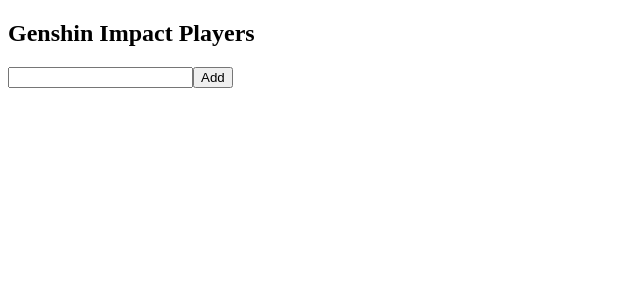
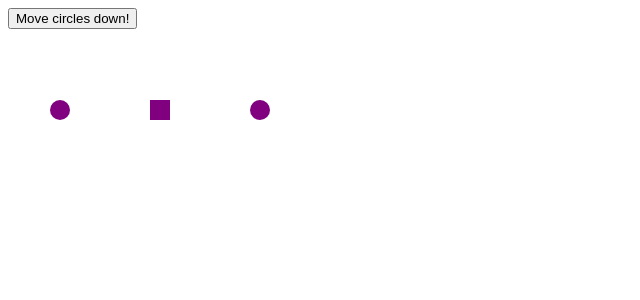
Before and after one commit to sarthak-negi22/100daysReact, a React (Create React App) app: page / in a window 1280 px wide. Shown: the top 300 px of the page, without its empty margins (0-640 px from the left). Built offline with nearby package versions, Linux system fonts and the light colour scheme.

Commit message:
Update in array state 50% done

```diff
--- a/src/UpdateArrayInState.js
+++ b/src/UpdateArrayInState.js
@@ -1,4 +1,89 @@
 import { useState } from "react";
+
+
+let initialShapes = [
+    { id : 0, type : 'circle', x : 50, y : 100 },
+    { id : 1, type : 'square', x : 150, y : 100 },
+    { id : 2, type : 'circle', x : 250, y : 100 },
+]
+
+// transforming an array
+function TransformArray() {
+
+     const [shapes, setShapes] = useState(initialShapes);
+
+     function handleClick() {
+        const changeShapes = shapes.map(shape => {
+            if (shape.type === 'square') {
+            return shape;
+            }
+            else {
+                return {
+                    ...shape,
+                    y : shape.y + 50,
+                };
+            }
+        })
+        setShapes(changeShapes);
+     }
+
+    return (
+        <>
+           <button onClick={handleClick}>
+        Move circles down!
+      </button>
+      {shapes.map(shape => (
+        <div
+          key={shape.id}
+          style={{
+          background: 'purple',
+          position: 'absolute',
+          left: shape.x,
+          top: shape.y,
+          borderRadius:
+            shape.type === 'circle'
+              ? '50%' : '',
+          width: 20,
+          height: 20,
+        }} />
+      ))}
+        </>
+    );
+}
+
+
+let genshinPlayers = [
+    { id : 0, name: 'Yoimiya' },
+    { id : 1, name: 'Nilou' },
+    { id : 2, name: 'Yae' },
+]
+
+// removing from an array
+function RemoveFromArray() {
+    const [players, setPlayers] = useState(genshinPlayers);
+
+    return (
+        <>
+            <h2>Genshin Impact Chars</h2>
+            <ul>
+                { players.map(player => (
+                    <li key = { player.id }>
+                        { player.name } {' '}
+                        <button onClick= { () => {
+                            setPlayers(
+                                players.filter(p =>
+                                    p.id != player.id)
+                            )
+                        } } >
+                            Delete
+                        </button>
+                    </li>
+                )) }
+            </ul>
+        </>
+    );
+}
+
 
 let nextId = 0;
 
@@ -14,16 +99,16 @@
     function handleTravellers() {
 
         // for putting the old items at the front
-        // setTravellers([
-        //     ...travellers,
-        //     { id : nextId++ , name : name }
-        // ]);
+        setTravellers([
+            ...travellers,
+            { id : nextId++ , name : name }
+        ]);
 
         // for putting the old items at the end
-        setTravellers([
-            { id: nextId++ , name : name },
-            ...travellers
-        ])
+        // setTravellers([
+        //     { id: nextId++ , name : name },
+        //     ...travellers
+        // ])
     }
 
     return (
@@ -51,7 +136,11 @@
         <>
             {/* <h2>Hello world</h2> */}
 
-            <AddArray/>
+            {/* <AddArray/> */}
+
+            {/* <RemoveFromArray/> */}
+
+            <TransformArray/>
         </>
     );
 }
```
